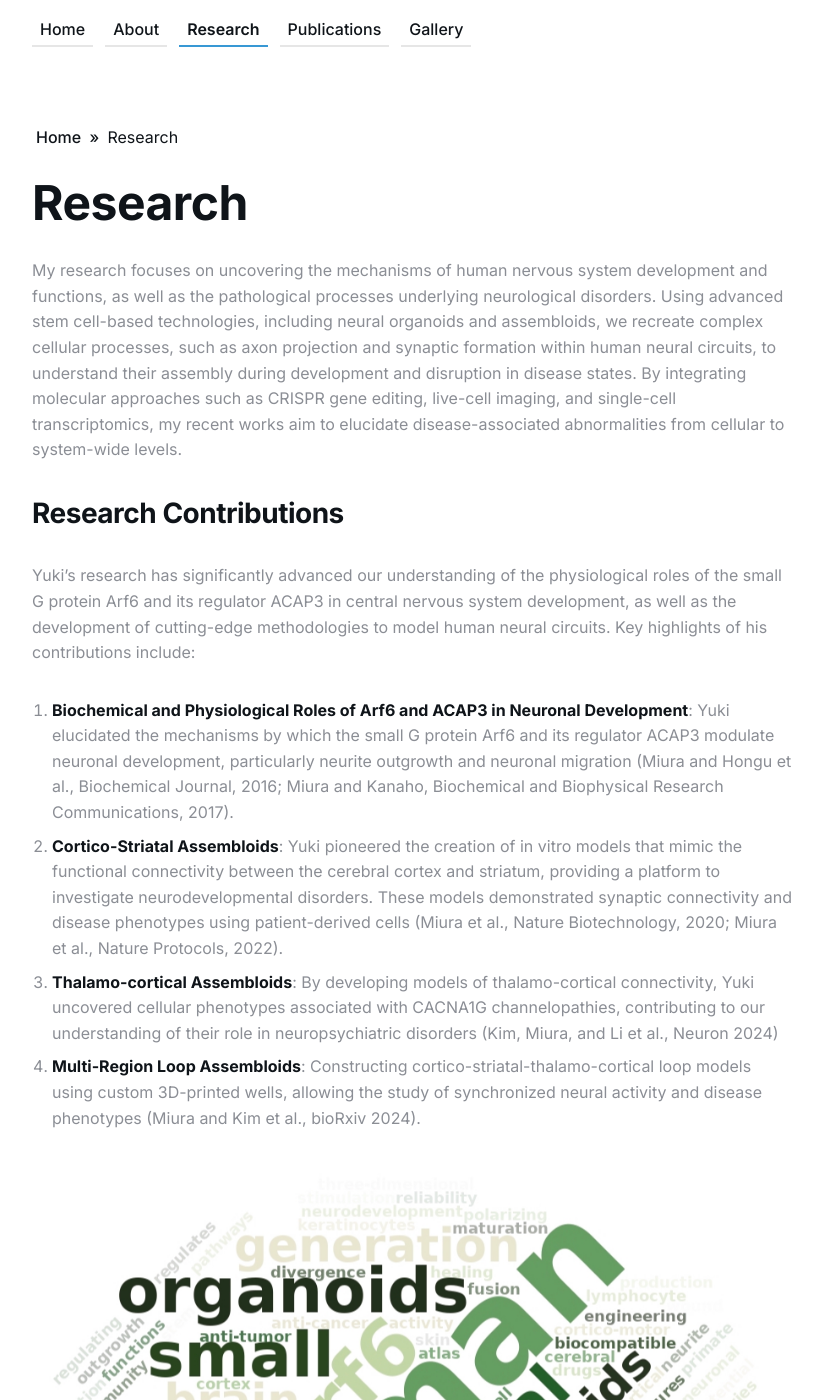
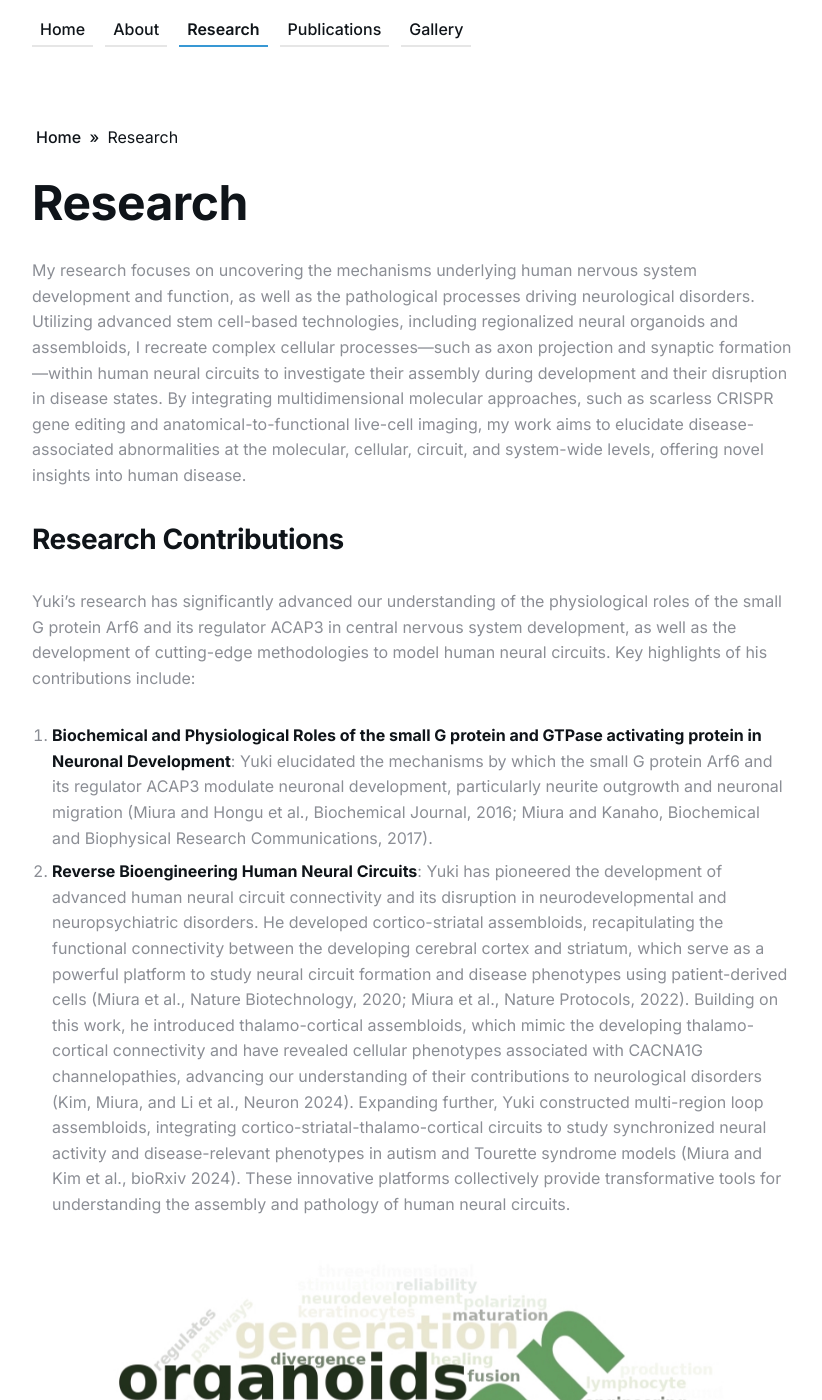
Before and after one commit to ykmiura/ykmiura.github.io, a Jekyll site: the page built from _pages/research.md, in a window 1280 px wide and 1400 px high, scrolled down 339 px. Shown: the whole window, without its empty margins (228-1050 px from the left). Built offline with Jekyll 4.4.1, drawn with Linux system fonts in a browser that asks for light colours.

Commit message:
Update research.md

```diff
--- a/_pages/research.md
+++ b/_pages/research.md
@@ -1,16 +1,14 @@
 ---
 layout: page
 title: Research
-description: My research focuses on uncovering the mechanisms of human nervous system development and functions, as well as the pathological processes underlying neurological disorders. Using advanced stem cell-based technologies, including neural organoids and assembloids, we recreate complex cellular processes, such as axon projection and synaptic formation within human neural circuits, to understand their assembly during development and disruption in disease states. By integrating molecular approaches such as CRISPR gene editing, live-cell imaging, and single-cell transcriptomics, my recent works aim to elucidate disease-associated abnormalities from cellular to system-wide levels.
+description: My research focuses on uncovering the mechanisms underlying human nervous system development and function, as well as the pathological processes driving neurological disorders. Utilizing advanced stem cell-based technologies, including regionalized neural organoids and assembloids, I recreate complex cellular processes—such as axon projection and synaptic formation—within human neural circuits to investigate their assembly during development and their disruption in disease states. By integrating multidimensional molecular approaches, such as scarless CRISPR gene editing and anatomical-to-functional live-cell imaging, my work aims to elucidate disease-associated abnormalities at the molecular, cellular, circuit, and system-wide levels, offering novel insights into human disease.
 permalink: /research/
 image:
 page_cover: '/images/01.jpg'
 ---
 ## Research Contributions
 Yuki's research has significantly advanced our understanding of the physiological roles of the small G protein Arf6 and its regulator ACAP3 in central nervous system development, as well as the development of cutting-edge methodologies to model human neural circuits. Key highlights of his contributions include:
-1. **Biochemical and Physiological Roles of Arf6 and ACAP3 in Neuronal Development**: Yuki elucidated the mechanisms by which the small G protein Arf6 and its regulator ACAP3 modulate neuronal development, particularly neurite outgrowth and neuronal migration (Miura and Hongu et al., Biochemical Journal, 2016; Miura and Kanaho, Biochemical and Biophysical Research Communications, 2017).
-2. **Cortico-Striatal Assembloids**: Yuki pioneered the creation of in vitro models that mimic the functional connectivity between the cerebral cortex and striatum, providing a platform to investigate neurodevelopmental disorders. These models demonstrated synaptic connectivity and disease phenotypes using patient-derived cells (Miura et al., Nature Biotechnology, 2020; Miura et al., Nature Protocols, 2022).
-3. **Thalamo-cortical Assembloids**: By developing models of thalamo-cortical connectivity, Yuki uncovered cellular phenotypes associated with CACNA1G channelopathies, contributing to our understanding of their role in neuropsychiatric disorders (Kim, Miura, and Li et al., Neuron 2024)
-4. **Multi-Region Loop Assembloids**: Constructing cortico-striatal-thalamo-cortical loop models using custom 3D-printed wells, allowing the study of synchronized neural activity and disease phenotypes (Miura and Kim et al., bioRxiv 2024).
+1. **Biochemical and Physiological Roles of the small G protein and GTPase activating protein in Neuronal Development**: Yuki elucidated the mechanisms by which the small G protein Arf6 and its regulator ACAP3 modulate neuronal development, particularly neurite outgrowth and neuronal migration (Miura and Hongu et al., Biochemical Journal, 2016; Miura and Kanaho, Biochemical and Biophysical Research Communications, 2017).
+2. **Reverse Bioengineering Human Neural Circuits**: Yuki has pioneered the development of advanced human neural circuit connectivity and its disruption in neurodevelopmental and neuropsychiatric disorders. He developed cortico-striatal assembloids, recapitulating the functional connectivity between the developing cerebral cortex and striatum, which serve as a powerful platform to study neural circuit formation and disease phenotypes using patient-derived cells (Miura et al., Nature Biotechnology, 2020; Miura et al., Nature Protocols, 2022). Building on this work, he introduced thalamo-cortical assembloids, which mimic the developing thalamo-cortical connectivity and have revealed cellular phenotypes associated with CACNA1G channelopathies, advancing our understanding of their contributions to neurological disorders (Kim, Miura, and Li et al., Neuron 2024). Expanding further, Yuki constructed multi-region loop assembloids, integrating cortico-striatal-thalamo-cortical circuits to study synchronized neural activity and disease-relevant phenotypes in autism and Tourette syndrome models (Miura and Kim et al., bioRxiv 2024). These innovative platforms collectively provide transformative tools for understanding the assembly and pathology of human neural circuits.
 
 ![Photo](/images/Word_cloud.jpg)
```
